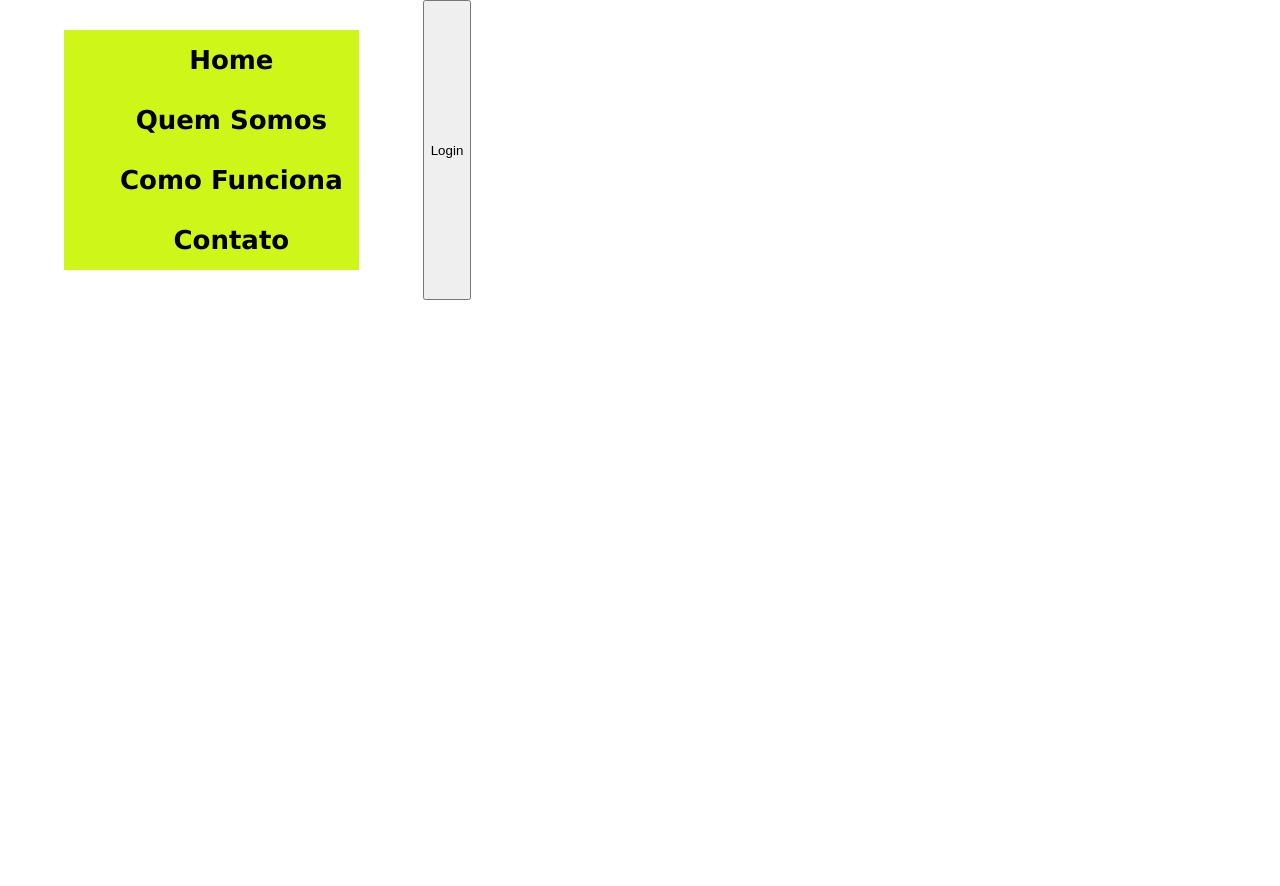
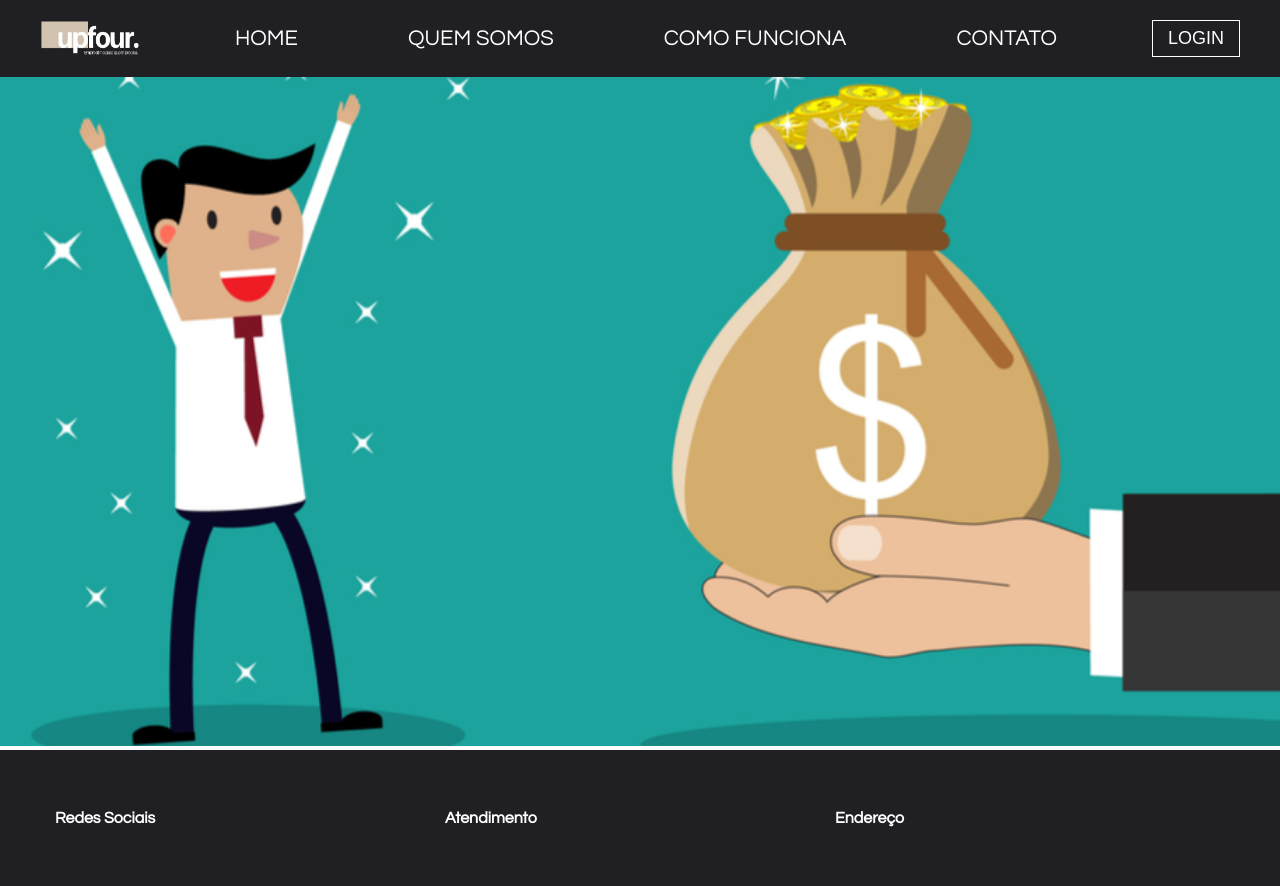
Before and after one commit to future4code/banu-landing-page3, a plain HTML site: page index.html in a window 1280 px wide. Before the commit the page ends 800 px from the top, so only its background shows below. Drawn offline with Linux system fonts and the light colour scheme.

Commit message:
priscilaSousa-Home

```diff
--- a/index.css
+++ b/index.css
@@ -1,93 +1,93 @@
 * {
   margin: 0;
+  padding: 0;
+}
+.cabecalho {
+  font-size: 22px;
+  padding: 20px 40px;
+  text-transform: uppercase;
+
+}
+.cabecalho, .rodape {
+  height: auto;
+  display: flex;
+  flex-wrap: wrap;
+  font-family: "Century Gothic", CenturyGothic, AppleGothic, sans-serif;
+  background-color: #1F1F24;
+  color: white;
 
 }
 
-div {
-    display: inline-flex;
+.rodape {
+  font-size: 16px;
+  padding: 60px 55px;
 
 }
 
-nav ul {
-    display: inline-table;
-
-    margin: 25px 1.5rem;
-    background-color: rgb(206, 247, 25);
-    color: rgb(182, 28, 28);
-    list-style: none;
-    /* display: flex; */
-    align-items: center;
-    justify-content: center;
-    flex-direction: column;
+.rodape .blocoRodape {
+  width: 33.3333%;
 
 }
 
-nav {
-    padding: 5px 40px;
-    display: flex;
-    flex-direction: column;
-    flex-wrap: wrap;
+.rodape .blocoRodape .tituloRodape {
+  font-weight: bold;
 }
 
-  /* nav ul {
-    list-style: none;
+.logo {
+  width: 100px;
+  height: auto;
+}
+
+.login {
+  border: none;
+  background-color: #1F1F24;
+  color: white;
+  text-transform: uppercase;
+  font-size: 18px;
+  padding: 7px 15px;
+  border: 1px solid white;
+  cursor: pointer;
+}
+
+.login:hover {
+  color:#D2C2B0
+}
+
+.login:active {
+  border-color: beige;
+  background-color: bisque;
+}
+
+.cabecalho .menu {
   display: flex;
-    align-items: center;
-    justify-content: center;
-    flex-direction: column;
-  } */
-
-  nav ul li {
-    padding: 15px 0;
-    cursor: pointer;
-    font-style: normal;
-    font-family: 'Lucida Sans', 'Lucida Sans Regular', 'Lucida Grande', 'Lucida Sans Unicode', Geneva, Verdana, sans-serif;
-    top: 0px;
-    position: relative;
+  flex-direction: row;
+  margin: 0 auto;
+  align-self: center;
 
 }
 
-  nav ul li.items {
-    position: relative;
-    width: auto;
-    margin: 0 16px;
-    text-align: center;
+.cabecalho .menu li {
+  list-style-type: none;
 }
 
-  nav ul li.items:after {
-    position: absolute;
-    content: '';
-    left: 0;
-    bottom: 5px;
-    height: 2px;
-    width: 100%;
-    background: #8a8d8d;
-    opacity: 0;
-    transition: all 0.2s linear;
+.cabecalho .menu li a {
+  color: white;
+  text-decoration: none;
+  padding: 5px 55px;
+  border: 1px;
+
 }
 
-  nav ul li.items:hover:after {
-    opacity: 1;
-    bottom: 8px;
+.cabecalho .menu li a:hover {
+  color: #D2C2B0 ;
+
 }
 
-  nav ul li.logo {
-    flex: 1;
-    color: black;
-    font-size: 32px;
-    font-weight: 600;
-    cursor: default;
-    user-select: none;
+.section-img {
+  width: 100%;
 }
 
-  nav ul li a {
-    color: black;
-    font-size: 26px;
-    font-weight: 600;
-    text-decoration: none;
-    transition: .4s;
+.section-img img{
+  width: 100%;
+  height: auto;
 }
-
-  nav ul li:hover a {
-    color: #8a8d8d;
-  }
--- a/index.html
+++ b/index.html
@@ -8,17 +8,29 @@
     <title>Upfour</title>
   </head>
   <body>
-    <div>
-        <nav>
-            <ul>
-                <li class="items"><a href="/index.html">Home</a></li>
-                <li class="items"><a href="/index.html">Quem Somos</a></li>
-                <li class="items"><a href="/index.html">Como Funciona</a></li>
-                <li class="items"><a href="/index.html">Contato</a></li>
-
+    <nav class="cabecalho">
+      <img src="img/photo_2021-08-29_21-18-47.jpg" class="logo">
+      <ul class="menu">
+        <li><a href="/index.html">Home</a></li>
+        <li><a href="./quemSomos.html">Quem somos</a></li>
+        <li><a href="/index.html">Como funciona</a></li>
+        <li><a href="/index.html">Contato</a></li>
       </ul>
+      <button class="login">Login</button>
     </nav>
-        <button>Login</button>
+    <section>
+      <img src="img/emprestimo-negativado.jpg" class="section-img">
+    </section>
+    <footer class="rodape">
+      <div class="blocoRodape">
+        <p class="tituloRodape">Redes Sociais</p>
       </div>
+      <div class="blocoRodape">
+        <p class="tituloRodape">Atendimento</p>
+      </div>
+      <div class="blocoRodape">
+        <p class="tituloRodape">Endereço</p>
+      </div>
+    </footer>
   </body>
 </html>
```
Also changed, not shown: img/Log4.png (added), img/emprestimo-negativado.jpg (added), img/photo_2021-08-29_21-18-47.jpg (added), quemSomos.html (added). Lines whose indentation alone changed are shown as unchanged.
